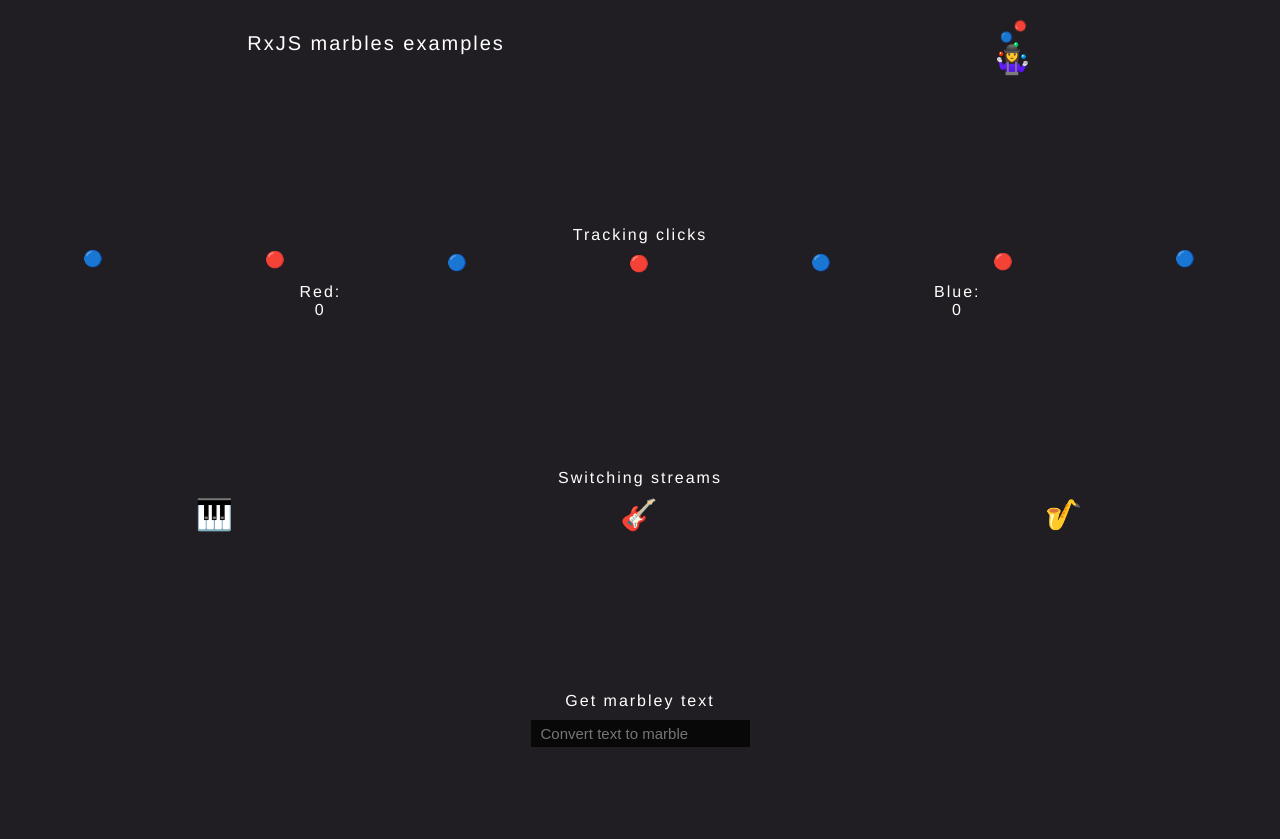
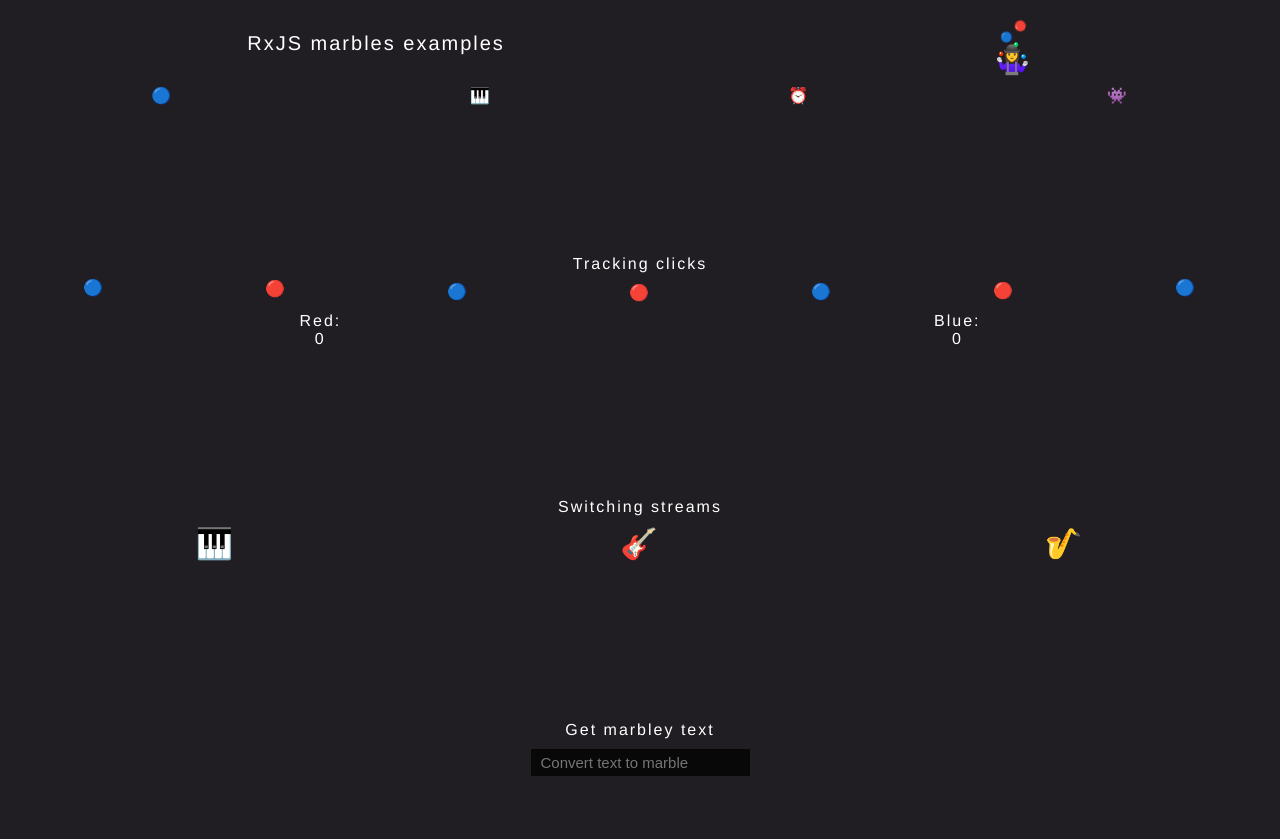
Before and after one commit to wendko/rxjs-marbles-example, a website: page index.html in a window 1280 px wide. Shown: the top 839 px of the page. Drawn offline with Linux system fonts and the light colour scheme.

Commit message:
feat: added overview and refined css

```diff
--- a/index.html
+++ b/index.html
@@ -5,6 +5,10 @@
     color: white;
     text-align: center;
     letter-spacing: 2px;
+  }
+
+  a {
+    text-decoration: none;
   }
 
   @keyframes marbley {
@@ -57,6 +61,7 @@
     text-align: center;
     cursor: pointer;
     width: fit-content;
+    user-select: none;
   }
 
   @keyframes marbleDance {
@@ -209,8 +214,14 @@
   </div>
 </div>
 
+<div class="row">
+  <a href="#fromEvent">🔵</a>
+  <a href="#switchMap">🎹</a>
+  <a href="#debounceTime">⏰</a>
+  <a href="#game">👾</a>
+</div>
 
-<div class="section">
+<div class="section" id="fromEvent">
   <div>Tracking clicks</div>
   <div class="row">
     <div class="marble marble-click">🔵</div>
@@ -233,7 +244,7 @@
   </div>
 </div>
 
-<div class="section">
+<div class="section" id="switchMap">
   <div>Switching streams</div>
   <div class="row">
     <div class="marble marble-switch">🎹</div>
@@ -246,8 +257,8 @@
 </div>
 
 
-<div class="section">
-  <div>Get marbley text</div>
+<div class="section" id="debounceTime">
+  Get marbley text
   <div class="row">
     <input type="text" id="marbleTextInput" placeholder="Convert text to marble">
   </div>
@@ -257,7 +268,7 @@
   </div>
 </div>
 
-<div class="section">
+<div class="section" id="game">
   <label for="gameScore">Score: </label>
   <span id="gameScore">0</span>
   <div id="gameTarget">🤓</div>
```
Also changed, not shown: index.ts (+9 -3 lines).
